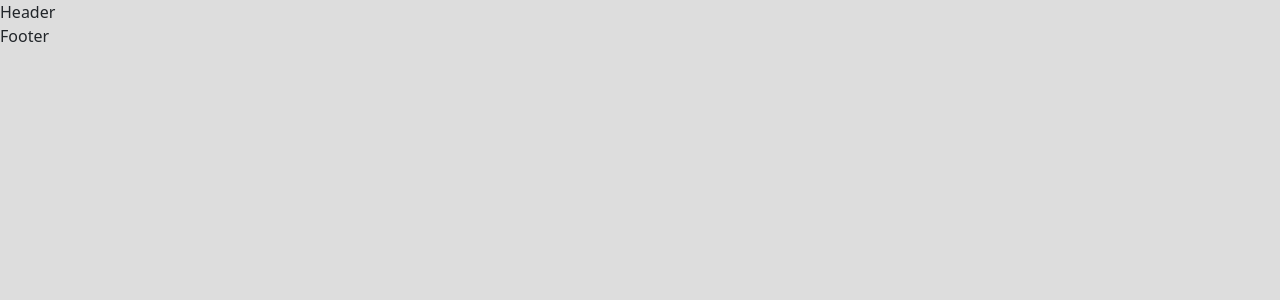
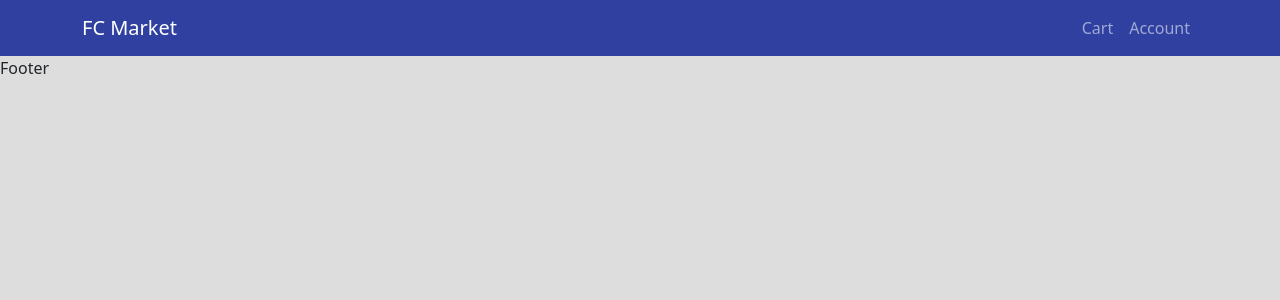
Before and after one commit to behroozebrazi/Full-Stack-Market-Application, a React (Create React App) app: page / in a window 1280 px wide. Shown: the top 300 px of the page. Built offline with nearby package versions, Linux system fonts and the light colour scheme.

Commit message:
set up header

```diff
--- a/src/components/Header/Header.css
+++ b/src/components/Header/Header.css
@@ -0,0 +1,3 @@
+.nav-bg {
+  background-color: #3040a0;
+}
--- a/src/components/Header/Header.js
+++ b/src/components/Header/Header.js
@@ -1,8 +1,22 @@
 import React from 'react'
+import { Container, Navbar, Nav } from 'react-bootstrap'
+
+import './Header.css'
+
 
 const Header = () => {
   return (
-    <div>Header</div>
+    <header>
+      <Navbar className='nav-bg' variant='dark'>
+        <Container>
+          <Navbar.Brand href='/'>FC Market</Navbar.Brand>
+          <Nav>
+            <Nav.Link href='/cart'>Cart</Nav.Link>
+            <Nav.Link href='/account'>Account</Nav.Link>
+          </Nav>
+        </Container>
+      </Navbar>
+    </header>
   )
 }
 
```
